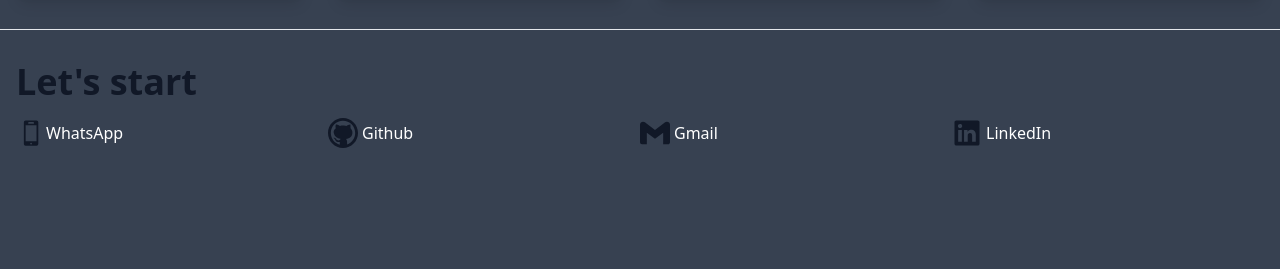
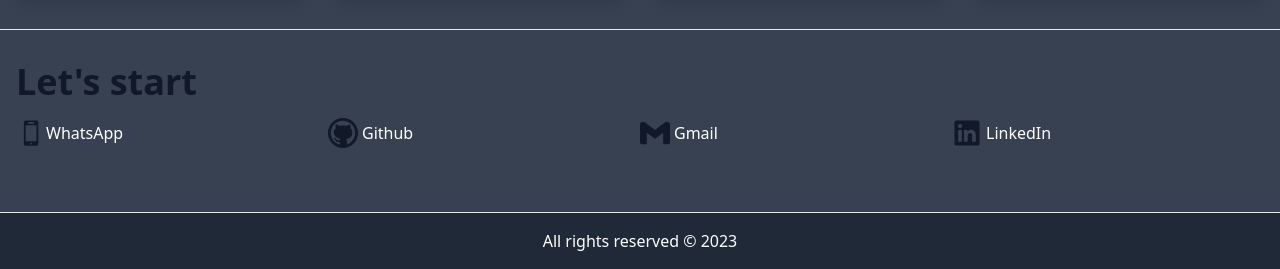
Before and after one commit to KevinPC98/KevinPC98.github.io, a website: page src/index.html in a window 1280 px wide. Shown: the part 1737-2006 px from the top of the page. Before the commit the page ends 1949 px from the top, so only its background shows below. Drawn offline with Linux system fonts and the light colour scheme.

Commit message:
feat: footer section

```diff
--- a/src/index.html
+++ b/src/index.html
@@ -686,6 +686,12 @@
           </div>
         </div>
       </div>
+
+      <footer class="bg-gray-800 text-white py-4">
+        <div class="container mx-auto text-center">
+          <p>All rights reserved &copy; 2023</p>
+        </div>
+      </footer>
     </div>
   </body>
 </html>
```
Also changed, not shown: public/css/output.css.
